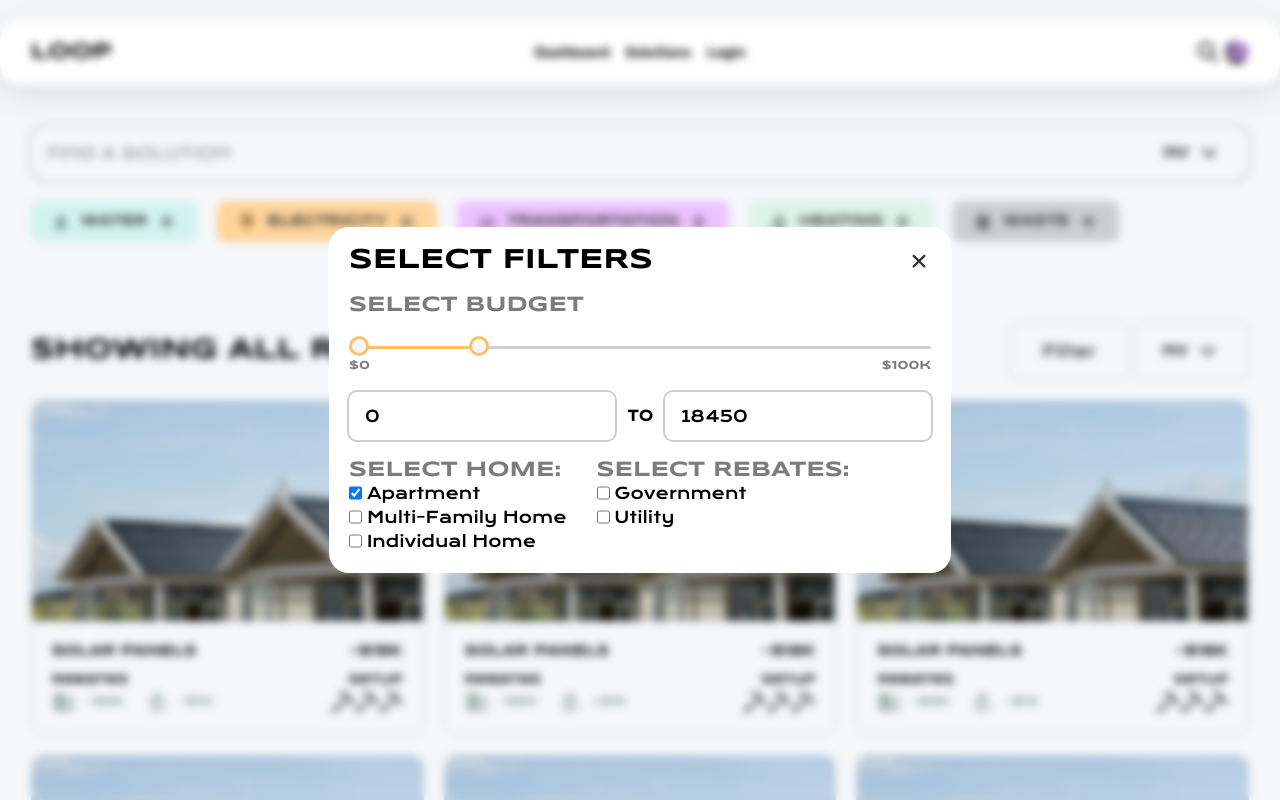
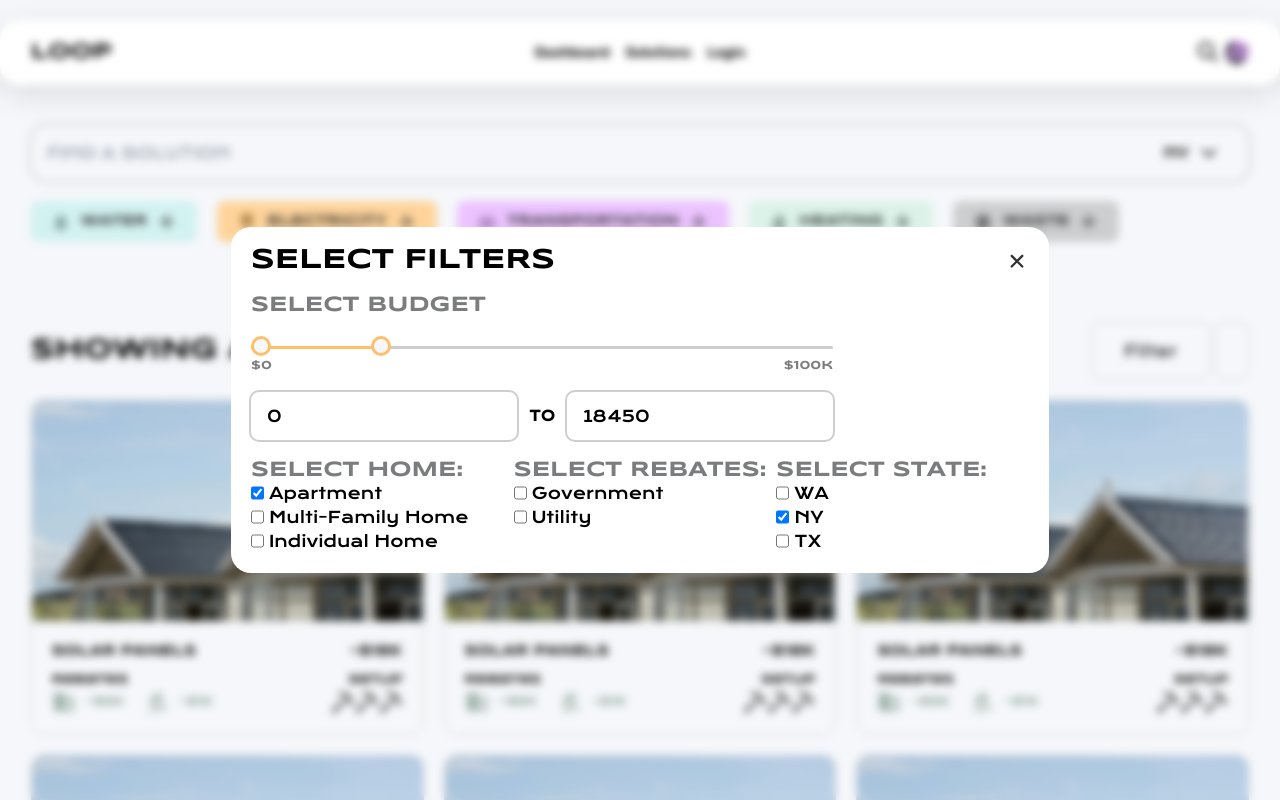
Before and after one commit to pranavkannepalli/loop, a Next.js app: page /solutions in a window 1280 px wide. Both pictures are taken after a click on the button "Filter". Shown: the top 800 px of the page. Built offline with nearby package versions, Linux system fonts and the light colour scheme.

Commit message:
filter modal

```diff
--- a/app/solutions/page.js
+++ b/app/solutions/page.js
@@ -17,9 +17,7 @@ export default function Solutions() {
 				<ResultsText />
 				<div className="flex flex-row gap-[5px]">
 					<Filter />
-					<div className="py-[12px] px-[16px] rounded-[8px] border border-white-300 flex items-center justify-center">
-						<StateSelector />
-					</div>
+					<div className="py-[12px] px-[16px] rounded-[8px] border border-white-300 flex items-center justify-center"></div>
 				</div>
 			</div>
 			<div className="mt-[20px]">
--- a/components/Filter/filtermodal.js
+++ b/components/Filter/filtermodal.js
@@ -3,6 +3,7 @@ import BudgetSelector from "../BudgetSelector";
 import Button from "../Button";
 import HometypeCheckbox from "../HomeTypeCheckbox";
 import RebatesCheckbox from "../RebatesCheckbox";
+import StateCheckbox from "../StateCheckbox";
 
 export function FilterModal({ setOpen }) {
 	return (
@@ -16,7 +17,7 @@ export function FilterModal({ setOpen }) {
 				</div>
 				<h4 className="text-white-400">Select Budget</h4>
 				<BudgetSelector />
-				<div className="flex flex-col md:flex-row gap-[30px]">
+				<div className="grid grid-cols-1 md:flex-row gap-[10px] md:grid-cols-3 w-full">
 					<div>
 						<h4 className="text-white-400">Select Home:</h4>
 						<HometypeCheckbox />
@@ -25,6 +26,10 @@ export function FilterModal({ setOpen }) {
 						<h4 className="text-white-400">Select Rebates:</h4>
 						<RebatesCheckbox />
 					</div>
+					<div>
+						<h4 className="text-white-400">Select State:</h4>
+						<StateCheckbox />
+					</div>
 				</div>
 			</div>
 		</div>
--- /dev/null
+++ b/components/StateCheckbox/index.jsx
@@ -0,0 +1,19 @@
+"use client";
+
+import { useContext } from "react";
+import LoopContext from "../LoopContext";
+
+export default function StateCheckbox() {
+	const { userData, changeState } = useContext(LoopContext);
+
+	return (
+		<div className="flex flex-col items-start">
+			{["WA", "NY", "TX"].map((val, ind) => (
+				<div key={ind} className="flex flex-row gap-[5px]">
+					<input className="border-white-300 border" type="checkbox" checked={val == userData.state} onChange={() => changeState(val)} />
+					<p className="font-krona">{val}</p>
+				</div>
+			))}
+		</div>
+	);
+}
```
